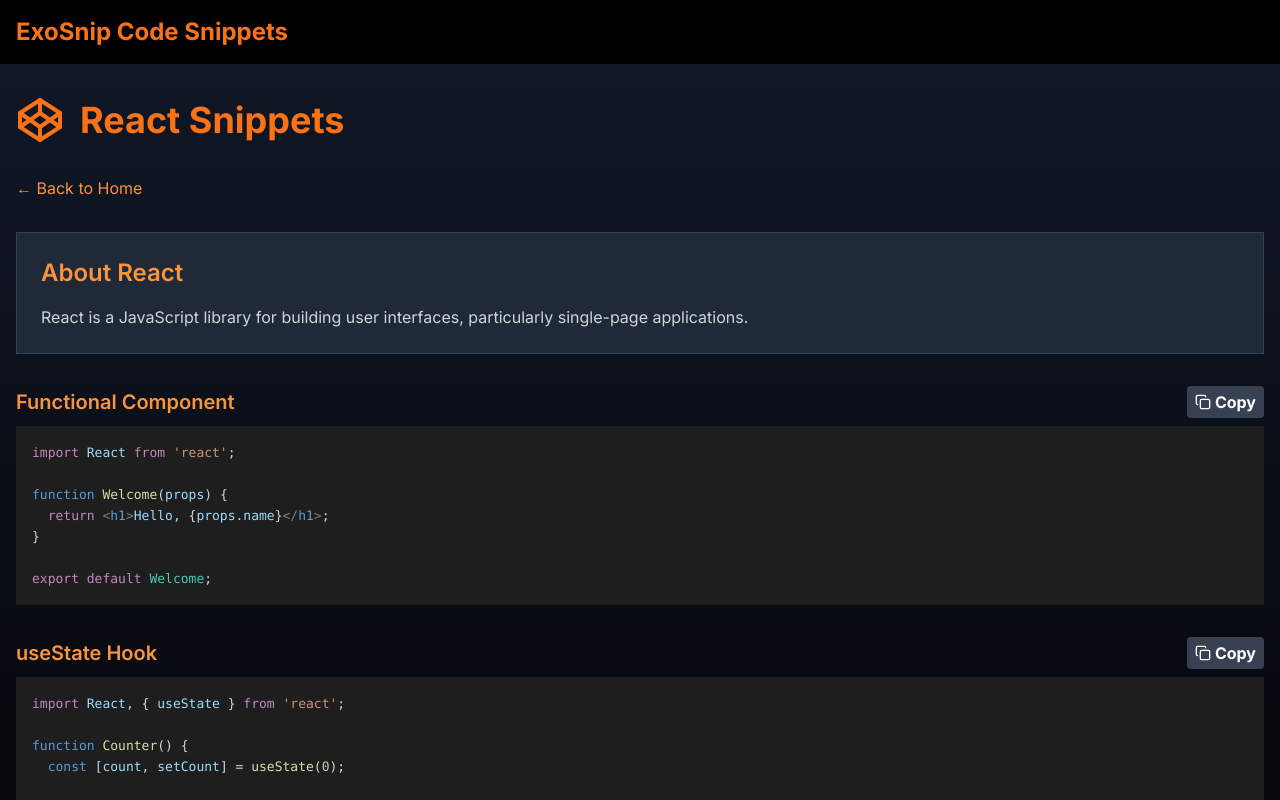
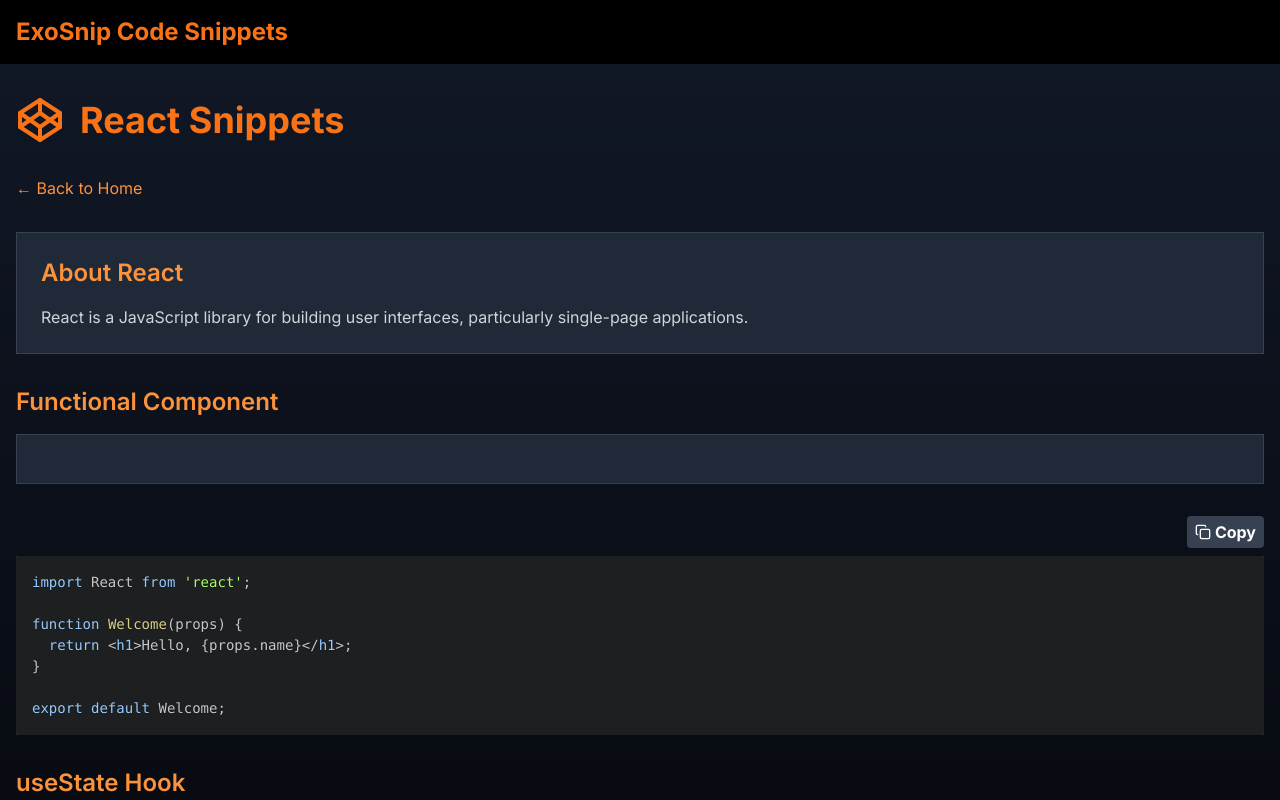
Before and after one commit to ExoCodeLabs/exo-snip, a Next.js app: page /react in a window 1280 px wide. Shown: the top 800 px of the page. Built offline with nearby package versions, Linux system fonts and the light colour scheme.

Commit message:
Update CodeSnippet.jsx

```diff
--- a/components/CodeSnippet.jsx
+++ b/components/CodeSnippet.jsx
@@ -2,10 +2,10 @@
 
 import { useState } from "react"
 import { Prism as SyntaxHighlighter } from "react-syntax-highlighter"
-import { vscDarkPlus } from "react-syntax-highlighter/dist/esm/styles/prism"
+import { atomDark } from "react-syntax-highlighter/dist/esm/styles/prism"
 import { Copy, Check } from "lucide-react"
 
-export default function CodeSnippet({ code, language, title }) {
+export default function CodeSnippet({ code, language, title, des = "" }) {
   const [copied, setCopied] = useState(false)
 
   const copyToClipboard = async () => {
@@ -20,8 +20,14 @@ export default function CodeSnippet({ code, language, title }) {
 
   return (
     <div className="mb-8">
+      <h2 className="text-2xl font-semibold text-orange-400 mb-4  w-full">
+        {title}
+      </h2>
+      <div className="bg-gray-800 rounded-lg p-6 mb-8 border border-gray-700 w-full">
+        <p className="text-gray-300">{des}</p>
+      </div>
       <div className="flex justify-between items-center mb-2">
-        <h3 className="text-xl font-semibold text-orange-400">{title}</h3>
+        <div></div>
         <button
           onClick={copyToClipboard}
           className="flex items-center bg-gray-700 hover:bg-gray-600 text-white font-bold py-1 px-2 rounded"
@@ -42,7 +48,7 @@ export default function CodeSnippet({ code, language, title }) {
       <div className="bg-gray-800 rounded-lg overflow-hidden">
         <SyntaxHighlighter
           language={language}
-          style={vscDarkPlus}
+          style={atomDark}
           customStyle={{
             margin: 0,
             padding: "1rem",
```
